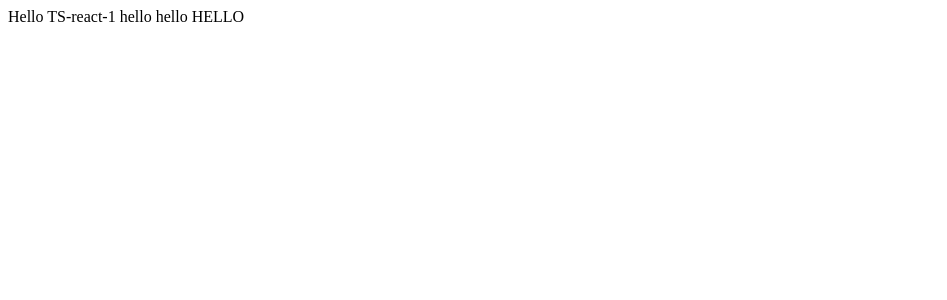
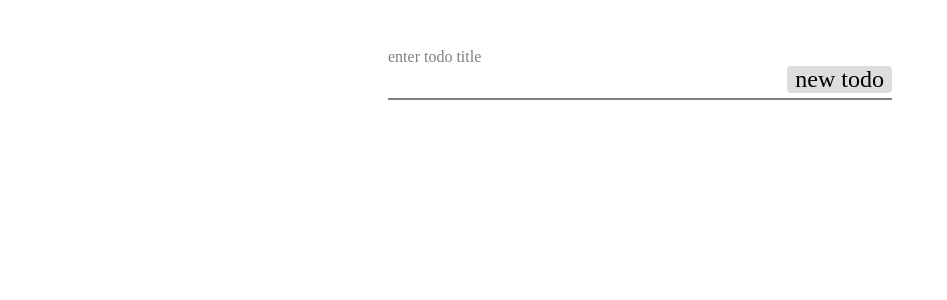
Before and after one commit to webioann/TS-react-1, a React app: page / in a window 1280 px wide. Shown: the top 300 px of the page, without its empty margins (0-947 px from the left). Built offline with nearby package versions, Linux system fonts and the light colour scheme.

Commit message:
todo is completed

```diff
--- a/src/components/App.tsx
+++ b/src/components/App.tsx
@@ -1,9 +1,44 @@
-import React from 'react'
+import React,{ useState,useEffect } from 'react'
+import Input from './Input'
+import Todo from './Todo'
+import { Itodo } from '../types'
+import './app.scss'
 
-const App : React.FC = () => {
+const App: React.FC = () => {
+
+    const[todos,setTodos] = useState<Itodo[]>([])
+
+    const addTodo = (title: string) => {
+        let newTodo: Itodo = {
+            id: Date.now(),
+            title: title,
+            complite: false
+        }
+        setTodos(prev => [newTodo, ...prev])
+    }
+
+    const checkTodo = (id: number) => {
+        setTodos(
+            todos.map(todo => {
+                if( todo.id === id ) {
+                    todo.complite = !todo.complite
+                }
+                return todo
+            })
+        )
+    }
+    const removeTodo = (id: number) => {
+        setTodos(
+            todos.filter(todo => todo.id !== id)
+        )
+    }
+
     return (
-        <div>Hello TS-react-1 hello hello  HELLO</div>
+        <div className='container'>
+            <Input addTodo={addTodo}/>
+            <Todo todos={todos} onCheckTodo={checkTodo} onRemoveTodo={removeTodo}/>
+        </div>
     )
 }
 
-export default App
+export default App;
--- /dev/null
+++ b/src/components/Input.tsx
@@ -0,0 +1,38 @@
+import React,{ useState,useRef } from 'react'
+import './app.scss'
+
+interface inputProps {
+    addTodo(title: string): void,
+}
+
+const Input : React.FC<inputProps>= ({ addTodo }) => {
+
+    const[title,setTitle] = useState<string>('')
+    const inputRef = useRef<HTMLInputElement>(null)
+
+    const changeHandler = (event: React.ChangeEvent<HTMLInputElement>) => {
+        setTitle(event.target.value)
+    }
+    const createTodo = (event: React.MouseEvent) => {
+        addTodo(title)
+        setTitle('')
+    }
+
+    return (
+        <div className='form'>
+            <label htmlFor='input'>enter todo title</label>
+            <div className='row'>
+                <input
+                    ref={inputRef}
+                    type='text'
+                    id='input'
+                    value={title}
+                    onChange={changeHandler}
+                />
+                <span onClick={createTodo} className='button'>new todo</span>
+            </div>
+        </div>
+    )
+}
+
+export default Input
--- /dev/null
+++ b/src/components/Todo.tsx
@@ -0,0 +1,35 @@
+import React from 'react'
+import { FiDelete } from 'react-icons/fi'
+import { ImCheckboxChecked,ImCheckboxUnchecked } from 'react-icons/im'
+import { Itodo } from '../types'
+import './app.scss'
+
+type TodoProps = {
+    todos: Itodo[]
+    onCheckTodo(id: number): void
+    onRemoveTodo(id: number): void
+}
+
+const Todo: React.FC<TodoProps> = ({ todos,onCheckTodo,onRemoveTodo }) => {
+
+    return (
+        <ul>
+            {todos.map(todo => (
+                <li className='todo' key={todo.id}>
+                    { todo.complite
+                        ? <ImCheckboxChecked
+                            onClick={() => onCheckTodo(todo.id)}
+                            className='checkbox'/>
+                        : <ImCheckboxUnchecked
+                            onClick={() => onCheckTodo(todo.id)}
+                            className='checkbox'/> }
+                    <p className={todo.complite ? 'todo-title complited' : 'todo-title notcomplited'}>{todo.title}</p>
+                    <FiDelete className='delete' onClick={() => onRemoveTodo(todo.id)}/>
+                </li>
+
+            ))}
+        </ul>
+    )
+}
+
+export default Todo;
--- /dev/null
+++ b/src/components/app.scss
@@ -0,0 +1,89 @@
+// =========RESET=============
+*{
+	padding: 0;
+	margin: 0;
+	border: 0;
+}
+*,*:before,*:after{
+	-moz-box-sizing: border-box;
+	-webkit-box-sizing: border-box;
+	box-sizing: border-box;
+}
+:focus,:active{outline: none;}
+a:focus,a:active{outline: none;}
+
+nav,footer,header,aside{display: block;}
+
+input,button,textarea{font-family:inherit;}
+
+input::-ms-clear{display: none;}
+button{cursor: pointer;}
+button::-moz-focus-inner {padding:0;border:0;}
+a, a:visited{text-decoration: none;}
+a:hover{text-decoration: none;}
+ul li{list-style: none;}
+img{vertical-align: top;}
+// ======================
+.container{
+    display: flex;
+    flex-direction: column;
+    margin: 0 auto;
+    max-width: 600px;
+    min-height: 100vh;
+    // background-color: #ddd;
+    padding: 1rem;
+    .form{
+        display: flex;
+        flex-direction: column;
+        padding: 2rem;
+        label{
+            color: grey;
+        }
+        .row{
+            display: flex;
+            justify-content: space-between;
+            border-bottom: 2px solid grey;
+            padding-bottom: 5px;
+            input{
+                border: none;
+                font-size: 1.5rem;
+
+            }
+            .button{
+                font-size: 1.5rem;
+                background-color: #ddd;
+                padding: 0 8px;
+                border-radius: 4px;
+                cursor: pointer;
+            }
+        }
+    }
+    .todo{
+        min-width: 100%;
+        box-shadow: 0px 0px 8px rgba(0,0,0,0.3);
+        display: flex;
+        justify-content: space-between;
+        align-items: center;
+        margin-top: 1rem;
+        padding: 1rem;
+        border-radius: 5px;
+        font-size: 1.3rem;
+        .todo-title{
+            min-width: 80%;
+            text-align: start;
+        }
+        .delete{
+            color: #f85904;
+        }
+        .checkbox{
+            color: #f85904;
+        }
+        .complited{
+            text-decoration: line-through;
+        }
+        .not-complited{
+            text-decoration: none;
+        }
+
+    }
+}
--- /dev/null
+++ b/src/types.ts
@@ -0,0 +1,5 @@
+export interface Itodo {
+    id: number,
+    title: string,
+    complite: boolean
+}
```
